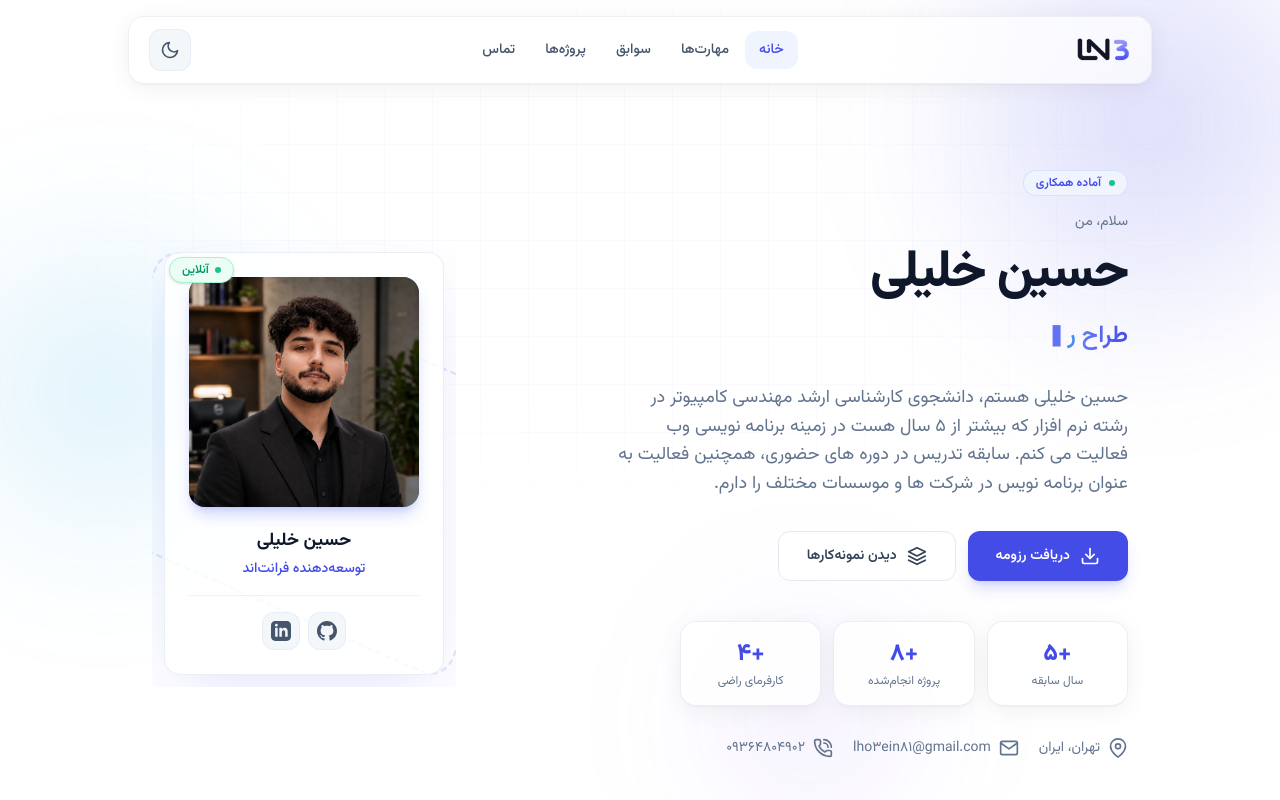
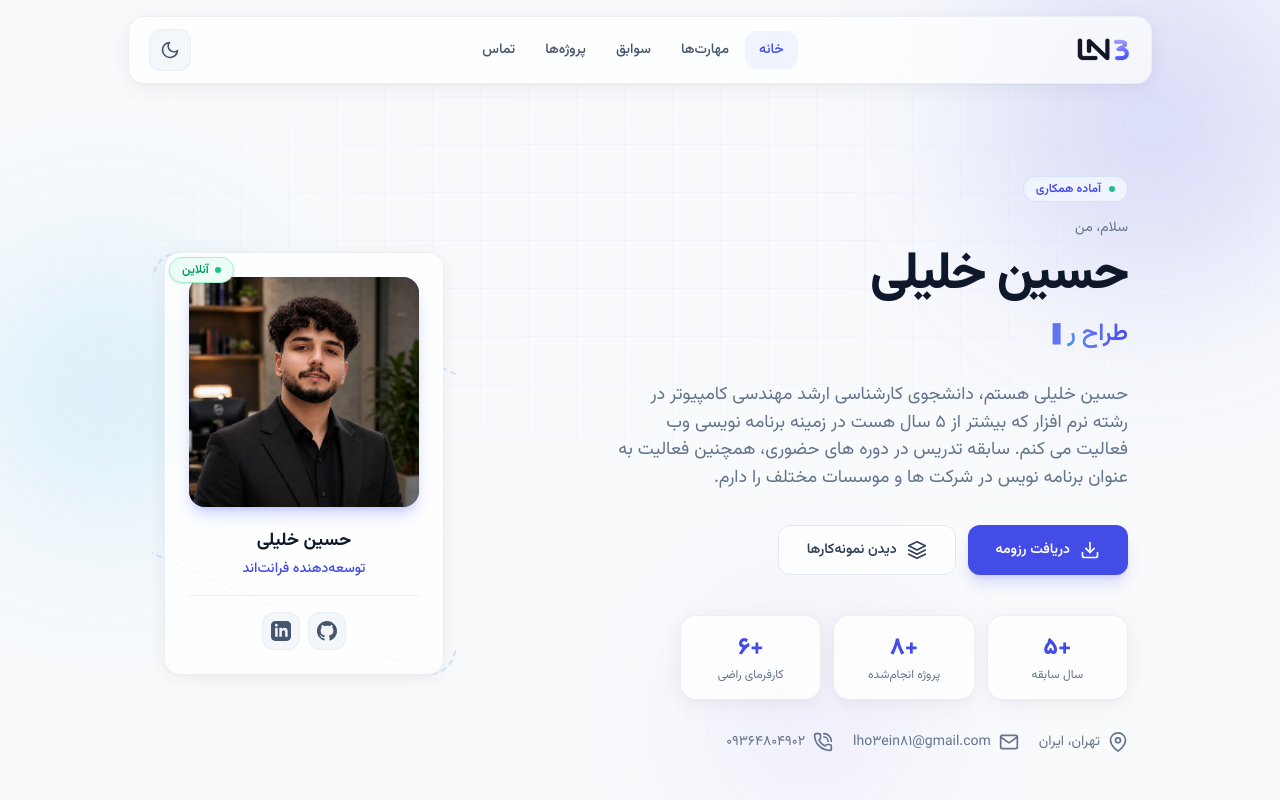
Before and after one commit to lho3ein/Resume, a Next.js app: page / in a window 1280 px wide. Shown: the top 800 px of the page. Built offline with nearby package versions, Linux system fonts and the light colour scheme.

Commit message:
Finally no bug and error

```diff
--- a/src/app/(navigation)/page.tsx
+++ b/src/app/(navigation)/page.tsx
@@ -15,31 +15,6 @@ import ThemeButton from "../feature/theme-button";
 
 export default function Home() {
   const year = new Date().getFullYear();
-
-  /* ─────────────────────────────────────────
-     Theme
-  ───────────────────────────────────────── */
-
-  // const [theme, setTheme] = useState<"dark" | "light">(() => {
-  //   if (typeof window === "undefined") return "light";
-  //   const stored = localStorage.getItem("resume-theme");
-  //   if (stored === "dark" || stored === "light") return stored;
-  //   return window.matchMedia("(prefers-color-scheme: dark)").matches
-  //     ? "dark"
-  //     : "light";
-  // });
-
-  // useEffect(() => {
-  //   document.documentElement.classList.toggle("dark", theme === "dark");
-
-  //   document.documentElement.style.setProperty("color-scheme", theme);
-
-  //   localStorage.setItem("resume-theme", theme);
-  // }, [theme]);
-
-  // const toggleTheme = () => {
-  //   setTheme((current) => (current === "dark" ? "light" : "dark"));
-  // };
 
   /* ─────────────────────────────────────────
      Mobile Menu
@@ -427,11 +402,11 @@ export default function Home() {
                 آماده همکاری
               </div>
 
-              <p className="mb-3 text-sm hero-item hero-delay-1 text-slate-500 dark:text-slate-400">
+              <p className="mb-2 text-sm hero-item hero-delay-1 text-slate-500 dark:text-slate-400">
                 سلام، من
               </p>
 
-              <h1 className="hero-item hero-delay-2 text-4xl sm:text-5xl lg:text-[3.25rem] font-extrabold leading-[1.15] tracking-tight text-slate-900 dark:text-white mb-4">
+              <h1 className="hero-item hero-delay-2 text-4xl sm:text-5xl lg:text-[3.25rem] font-extrabold leading-[1.15] tracking-tight text-slate-900 dark:text-white mb-3">
                 {profile.name}
               </h1>
 
@@ -444,7 +419,7 @@ export default function Home() {
                 </span>
               </p>
 
-              <p className="hero-item hero-delay-3 text-slate-500 dark:text-slate-400 text-base sm:text-lg leading-[1.6] mb-8 max-w-lg">
+              <p className="hero-item hero-delay-3 text-slate-500 dark:text-slate-400 text-base sm:text-lg leading-[1.55] mb-8 max-w-lg">
                 {profile.bio}
               </p>
 
@@ -481,7 +456,7 @@ export default function Home() {
                 </div>
 
                 <div className="stat-card">
-                  <div className="stat-value">+۴</div>
+                  <div className="stat-value">+۶</div>
                   <div className="stat-label">کارفرمای راضی</div>
                 </div>
               </div>
@@ -509,7 +484,7 @@ export default function Home() {
             <div className="flex justify-center order-1 w-full min-w-0 hero-item hero-delay-3 lg:order-2 lg:justify-end">
               <div className="profile-wrap">
                 <div className="profile-ring" />
-                <div className="relative glass-card p-6 w-full max-w-65 sm:max-w-70 mx-auto shadow-card">
+                <div className="relative glass-card p-6 w-full max-w-65 sm:max-w-70 mx-auto">
                   <div className="status-badge">
                     <span className="status-dot" />
                     آنلاین
@@ -526,9 +501,9 @@ export default function Home() {
                   </div>
 
                   <div className="mt-5 text-center">
-                    <p className="text-lg font-bold text-slate-900 dark:text-white">
+                    <h2 className="text-lg font-bold text-slate-900 dark:text-white">
                       {profile.name}
-                    </p>
+                    </h2>
 
                     <p className="mt-1 text-sm font-medium text-primary-600 dark:text-primary-400">
                       {profile.title}
@@ -847,8 +822,8 @@ export default function Home() {
                     <Image
                       src={project.image}
                       alt={project.title}
-                      width={400}
-                      height={208}
+                      fill
+                      sizes="(max-width: 640px) 100vw, 50vw"
                       className="project-image"
                     />
 
--- a/src/app/feature/content.tsx
+++ b/src/app/feature/content.tsx
@@ -129,7 +129,7 @@ export const projects = [
       "پورتفولیوی شخصی تعاملی با انیمیشن‌های روان، تم تاریک و روشن و طراحی واکنش‌گرا.",
     image: "/Resume-pic.webp",
     // image: projectImage("رزومه آنلاین", "#7c3aed", "#db2777"),
-    tags: ["Vite", "Tailwind", "Vanilla JS"],
+    tags: ["CSS", "Tailwind", "Next.js"],
     link: "#",
     blank: false,
   },
--- a/src/app/feature/icons.tsx
+++ b/src/app/feature/icons.tsx
@@ -23,6 +23,7 @@ export const icons = {
       alt="Logo"
       width={56}
       height={28}
+      priority
       className="inline-block w-14 h-7"
     />
   ),
@@ -33,6 +34,7 @@ export const icons = {
       alt="Logo-dark"
       width={56}
       height={28}
+      priority
       className="inline-block w-14 h-7"
     />
   ),
--- a/src/app/feature/theme-button.tsx
+++ b/src/app/feature/theme-button.tsx
@@ -37,7 +37,8 @@ export default function ThemeButton() {
       aria-label="تغییر تم"
       onClick={toggleTheme}
     >
-      {theme === "dark" ? icons.sun : icons.moon}
+      <span className="block dark:hidden">{icons.moon}</span>
+      <span className="hidden dark:block">{icons.sun}</span>
     </button>
   );
 }
--- a/src/app/globals.css
+++ b/src/app/globals.css
@@ -18,8 +18,8 @@
 }
 
 body {
-  background: var(--background);
-  color: var(--foreground);
+  /* background: var(--background); */
+  /* color: var(--foreground); */
   font-family: "Vazirmatn", Tahoma, sans-serif;
 }
 
--- a/src/app/layout.tsx
+++ b/src/app/layout.tsx
@@ -11,7 +11,9 @@ export const metadata: Metadata = {
 export default function RootLayout({ children }: LayoutProps<"/">) {
   return (
     <html lang="fa" dir="rtl" className={`h-full antialiased scroll-smooth`}>
-      <body className="flex flex-col min-h-full">{children}</body>
+      <body className="flex flex-col min-h-full bg-slate-50 dark:bg-[#0a0a0f]">
+        {children}
+      </body>
     </html>
   );
 }
--- a/src/app/style.css
+++ b/src/app/style.css
@@ -172,7 +172,7 @@
     @apply inline-flex items-center px-4 py-2 rounded-xl text-sm font-medium
       bg-white dark:bg-slate-800/80 text-slate-700 dark:text-slate-300
       border border-slate-200/80 dark:border-slate-700/60
-      transition-all duration-300 hover:border-primary-300 dark:hover:border-primary-600
+      transition-all duration-50 hover:border-primary-300 dark:hover:border-primary-600
       hover:text-primary-600 dark:hover:text-primary-400 hover:-translate-y-0.5 hover:shadow-glow;
   }
 
@@ -301,5 +301,5 @@
 }
 
 .gradient-text {
-  @apply text-transparent bg-gradient-to-l from-primary-600 via-primary-500 to-accent-500 bg-clip-text;
+  @apply text-transparent bg-linear-to-l from-primary-600 via-primary-500 to-accent-500 bg-clip-text;
 }
```
